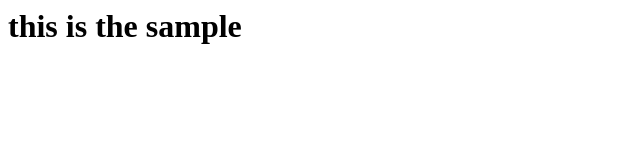
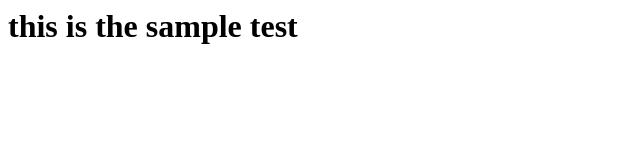
Before and after one commit to Nitin-Tupkari/devops, a plain HTML site: page index.html in a window 1280 px wide. Shown: the full height of the page, 0-640 px from the left. Drawn offline with Linux system fonts and the light colour scheme.

Commit message:
Second Commit

```diff
--- a/index.html
+++ b/index.html
@@ -1 +1 @@
-<h1> this is the sample </h1>
+<h1> this is the sample test</h1>
```
